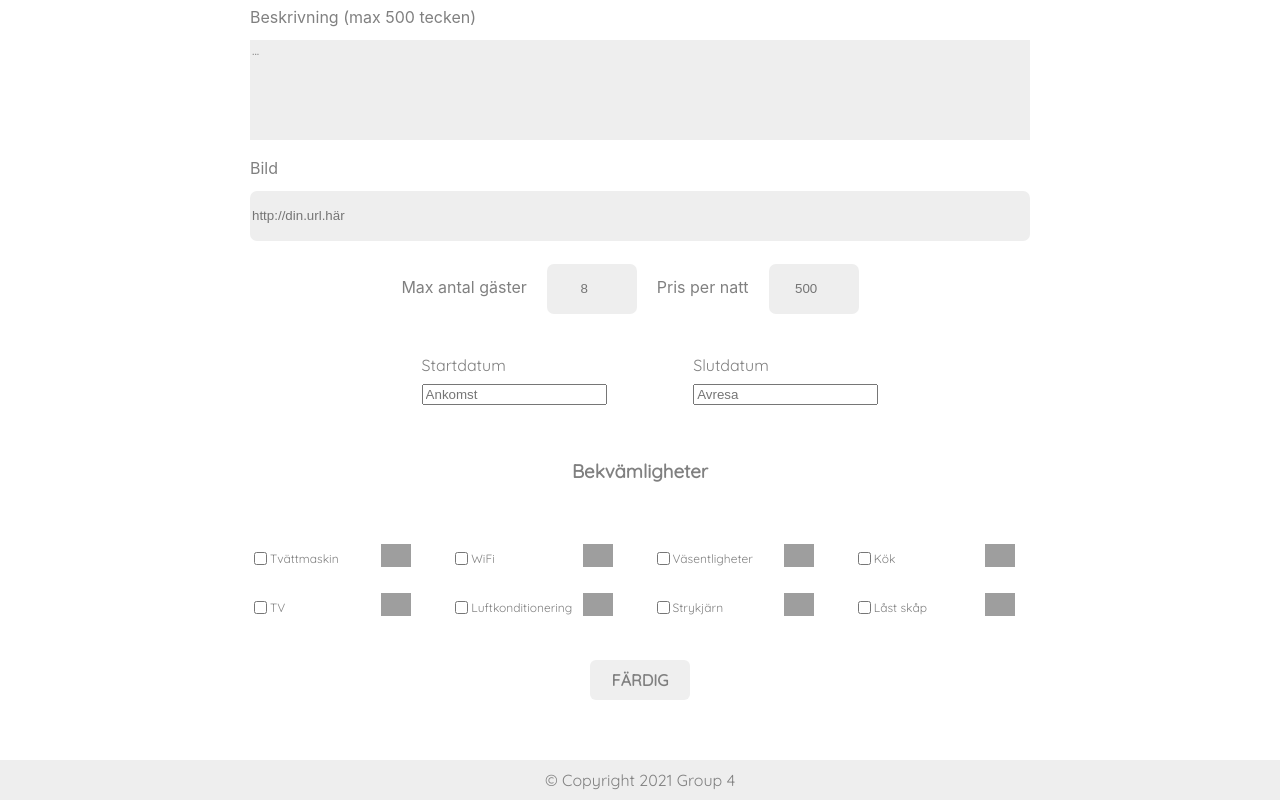
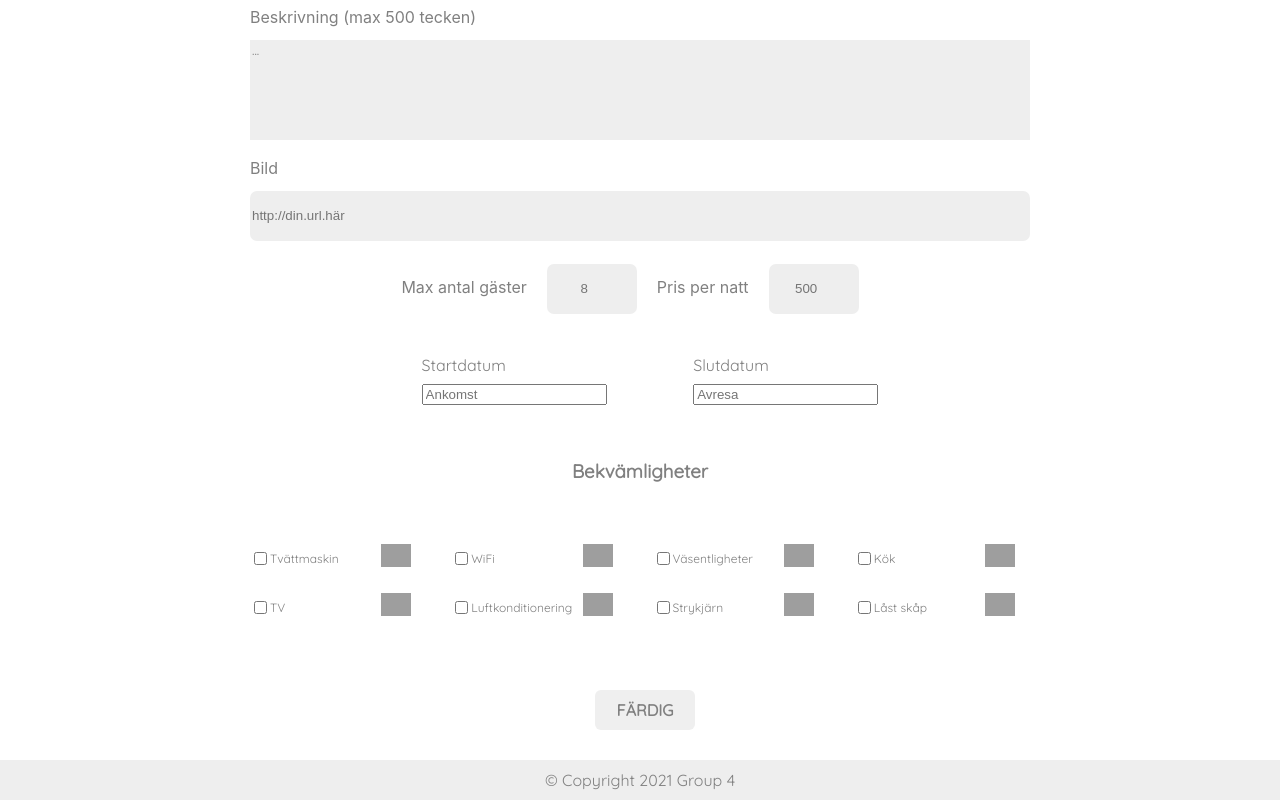
Before and after one commit to postila/clearbnb-grupp4, a React (Create React App) app: page /Uthyrning in a window 1280 px wide. Shown: the part 436-1236 px from the top of the page. Built offline with nearby package versions, Linux system fonts and the light colour scheme; no server answers; grey boxes are pictures that could not be loaded.

Commit message:
CSS FIX
Co-Authored-By: Hugo Granath <72066319+mrHugolo@users.noreply.github.com>

```diff
--- a/src/pages/AccommodationsDetails.js
+++ b/src/pages/AccommodationsDetails.js
@@ -31,7 +31,7 @@ const AccommodationsDetails = () => {
           <h1>{accommodation.title}</h1>
           <p>Max antal gäster: {accommodation.maxGuests}</p>
           <p>Ort: {accommodation.location.name}</p>
-          <p>Pris per natt: {accommodation.pricePerNight}</p>
+          <p>Pris per natt: {accommodation.pricePerNight} SEK</p>
           <div className="description-content">
             <h4>Beskrivning:</h4>
             <p>{accommodation.description}</p>
--- a/src/pages/RentingForm.js
+++ b/src/pages/RentingForm.js
@@ -408,7 +408,6 @@ const styles = {
     fontSize: '16px',
     color: 'grey',
     maxWidth: '100px',
-    margin: '10px auto',
     cursor: 'pointer',
     border: 'none',
     padding: '10px',
```
